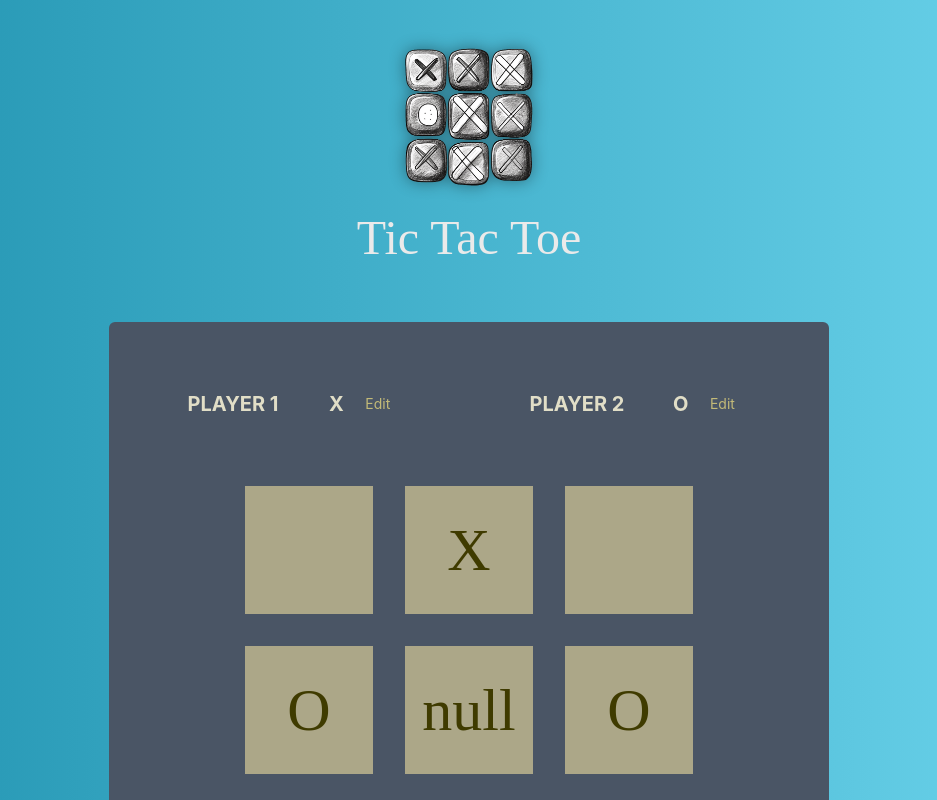
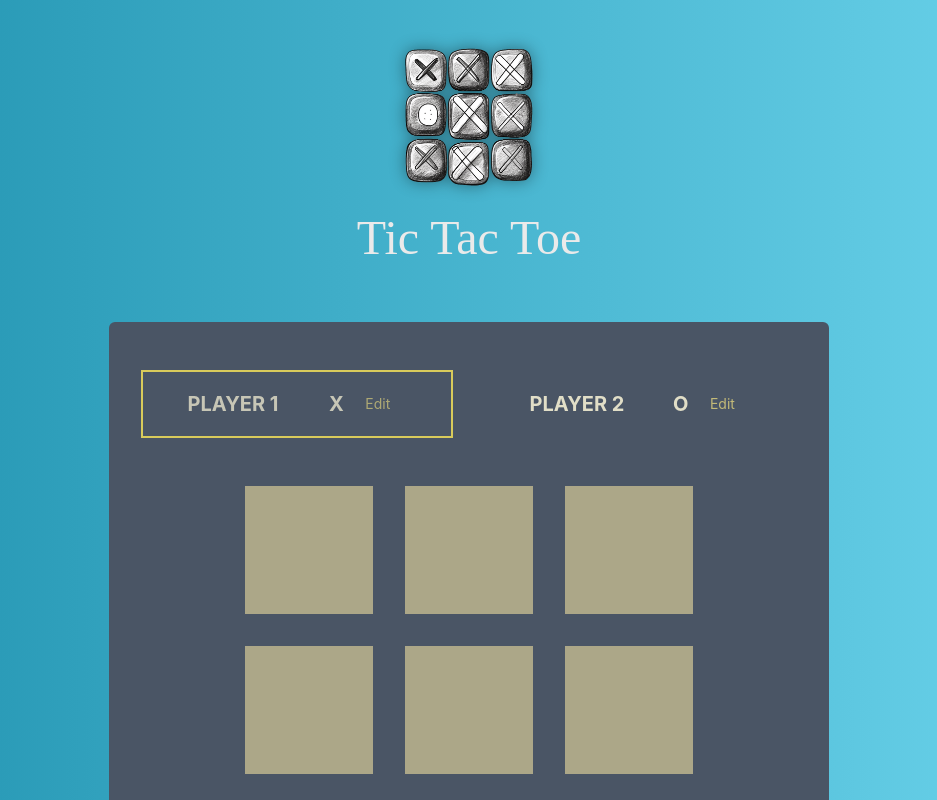
Before and after one commit to M-Vince/react-projects, a React (Vite) app in the folder tic-tac-toe/: page / in a window 1280 px wide. Shown: the top 800 px of the page, without its empty margins (171-1108 px from the left). Built offline with nearby package versions, Linux system fonts and the light colour scheme; a web font is replaced by a local one.

Commit message:
feat: Implement player switching and highlight active player

```diff
--- a/tic-tac-toe/src/App.jsx
+++ b/tic-tac-toe/src/App.jsx
@@ -1,25 +1,30 @@
-import React from 'react'
-import Player from './component/Player'
-import GameBoard from './component/GameBoard'
+import React from "react";
+import { useState } from "react";
+import Player from "./component/Player";
+import GameBoard from "./component/GameBoard";
 
 function App() {
+  const [activePlayer, setActivePlayer] = useState("X");
+
+  const handlePlayerSwitch = () => {
+    setActivePlayer((currPlayer) => (currPlayer === "X" ? "O" : "X"));
+  };
+
   return (
-    <main >
+    <main>
       {/* Game Container */}
-      <div className='max-w-180 mx-auto my-12 p-8 rounded-md bg-gray-600 shadow-[0 0 20px rgba(0, 0, 0, 0.5)] relative' >
+      <div className="max-w-180 mx-auto my-12 p-8 rounded-md bg-gray-600 shadow-[0 0 20px rgba(0, 0, 0, 0.5)] relative">
         {/* Players */}
-        <ol className='my-4 flex justify-center items-center gap-8'>
-          <Player playerName='Player 1' symbol='X'/>
-          <Player playerName='Player 2' symbol='O'/>
+        <ol className="my-4 flex justify-center items-center gap-8">
+          <Player playerName="Player 1" symbol="X" isActive={activePlayer}/>
+          <Player playerName="Player 2" symbol="O" isActive={activePlayer}/>
         </ol>
 
         {/* Game Board */}
-        <GameBoard />
-
+        <GameBoard onSelectSquare={handlePlayerSwitch} playerSymbol={activePlayer} />
       </div>
-
     </main>
-  )
+  );
 }
 
-export default App
+export default App;
--- a/tic-tac-toe/src/component/GameBoard.jsx
+++ b/tic-tac-toe/src/component/GameBoard.jsx
@@ -1,19 +1,58 @@
+import { useState } from "react";
+
 const initialGameBoard = [
-  [null, "X", null],
-  ["O", "null", "O"],
-  [null, "X", null],
+  //   [null, "X", null],
+  //   ["O", "null", "O"],
+  //   [null, "X", null],
+
+  //   [null, 'x', null],
+  //   [null, null, null],
+  //   [null, null, null],
+
+  [null, null, null],
+  [null, null, null],
+  [null, null, null],
 ];
 
-export default function GameBoard() {
+export default function GameBoard({ onSelectSquare, playerSymbol }) {
+  const [gameBoard, setGameBoard] = useState(initialGameBoard);
+
+  function handleSelectedSquare(rIndx, cIndx) {
+    // const newBoard = [...gameBoard];
+    // newBoard[rIndx] = [...gameBoard[rIndx]];
+    // newBoard[rIndx][cIndx] = symbol;
+    // setGameBoard(newBoard);
+
+    // const newBoard = [...gameBoard.map(innerArray => {
+    //     console.log('innerArray:' + innerArray)
+    //     return [...innerArray]
+    // })];
+    // const newBoard = [...gameBoard];
+    // console.log('NewBoard:' + newBoard);
+
+    setGameBoard((prevBoard) => {
+      const updatedBoard = [...prevBoard.map((innerArray) => [...innerArray])];
+      updatedBoard[rIndx][cIndx] = playerSymbol;
+      return updatedBoard;
+    });
+
+    onSelectSquare();
+  }
+
   return (
     <>
       <ol className="flex flex-wrap flex-col justify-center gap-8 my-12 ">
-        {initialGameBoard.map((row, rowIndex) => (
+        {gameBoard.map((row, rowIndex) => (
           <li key={rowIndex}>
             <ol className="flex flex-wrap justify-center gap-8">
               {row.map((col, colIndex) => (
                 <li key={colIndex}>
-                  <button className="w-32 h-32 p-4 border-none bg-[#aca788] text-[#3f3b00] text-6xl font-[--font-game-board] cursor-pointer">
+                  <button
+                    className="w-32 h-32 p-4 border-none bg-[#aca788] text-[#fffffd] text-6xl font-[--font-game-board] cursor-pointer"
+                    onClick={() =>
+                      handleSelectedSquare(rowIndex, colIndex)
+                    }
+                  >
                     {col}
                   </button>
                 </li>
--- a/tic-tac-toe/src/component/Player.jsx
+++ b/tic-tac-toe/src/component/Player.jsx
@@ -1,7 +1,7 @@
 import React from "react";
 import { useState } from "react";
 
-export default function Player({ playerName, symbol }) {
+export default function Player({ playerName, symbol, isActive }) {
   const [isEditing, setIsEditing] = useState(false);
   const [changeName, setChangeName] = useState(playerName);
 
@@ -9,9 +9,8 @@ export default function Player({ playerName, symbol }) {
     // setIsEditing(!isEditing);
     setIsEditing(editing => !editing);
   }
-
   return (
-    <li className="flex items-center w-[50%] border-2 border-solid border-transparent">
+    <li className={`${isActive === symbol && 'highlight-player'} flex items-center w-[50%] border-2 border-solid border-transparent`}>
       <span className="border-2 border-solid border-transparent p-2 rounded-sm font-bold">
         {
           // If true, display edit mode . If false, display player's name.
--- a/tic-tac-toe/src/index.css
+++ b/tic-tac-toe/src/index.css
@@ -35,3 +35,8 @@ header img {
   margin: 3rem auto 1rem auto;
   filter: drop-shadow(0 0 8px rgba(0, 0, 0, 0.4));
 }
+
+.highlight-player {
+  border-color: #f6e35a;
+  animation: pulse 2s infinite ease-in-out;
+}
```
